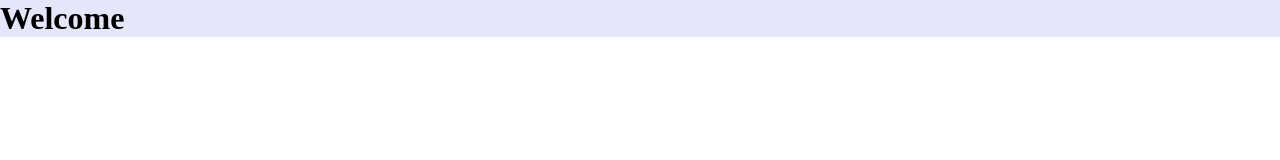
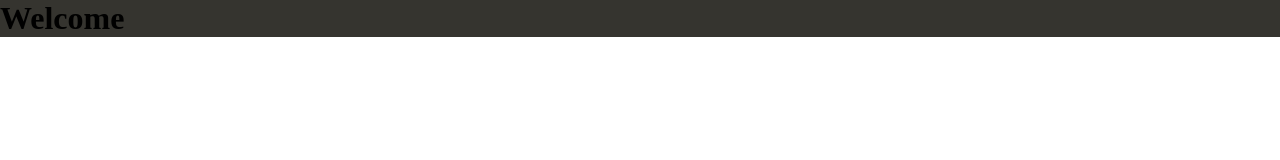
Before and after one commit to akimmaraju22/akimmaraju22.github.io, a plain HTML site: page index.html in a window 1280 px wide. Drawn offline with Linux system fonts and the light colour scheme.

Commit message:
Update style.css

```diff
--- a/style.css
+++ b/style.css
@@ -3,5 +3,5 @@
 }
 
 header {
-  background-color: lavender;
+  background-color: #35342f;
 }
```
